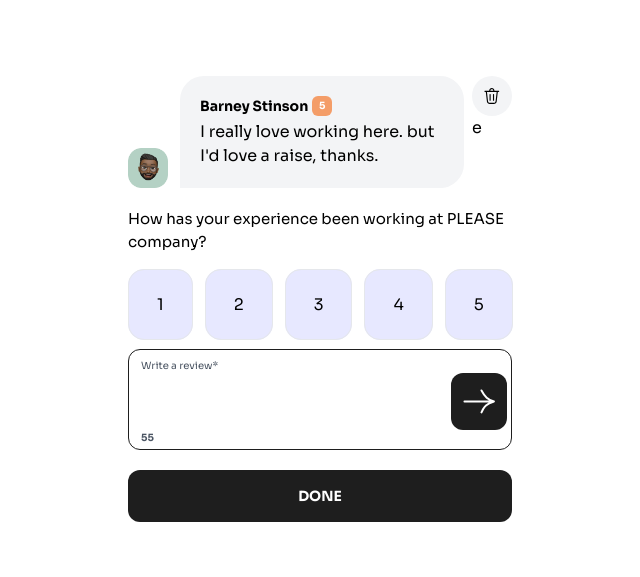
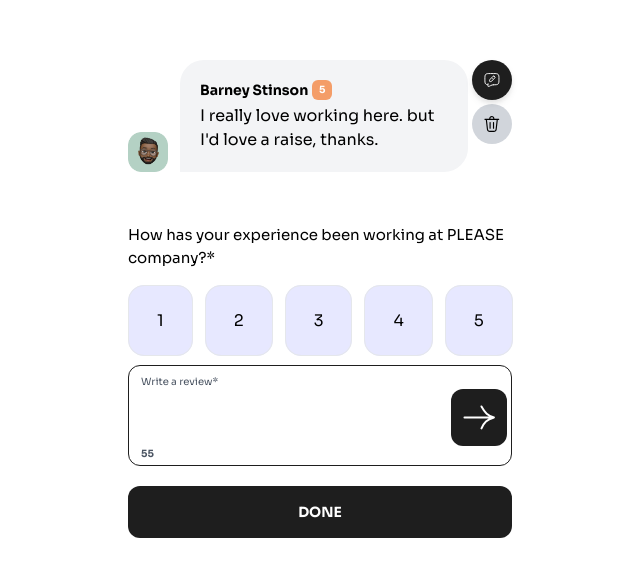
Before and after one commit to soclarence/Team-Feedback-App, a React (Create React App) app: page / in a window 1280 px wide. Shown: the part 101-678 px from the top of the page, without its empty margins (320-960 px from the left). Built offline with nearby package versions, Linux system fonts and the light colour scheme.

Commit message:
complete styling edit and delete feedback buttons

```diff
--- a/src/Components/Buttons/DeleteButton.jsx
+++ b/src/Components/Buttons/DeleteButton.jsx
@@ -2,7 +2,7 @@ import Delete from "../../img/delete.svg"
 
 function deleteButton() {
     return(
-        <div className="bg-gray-100 w-10 h-10 flex justify-center items-center rounded-full">
+        <div className="bg-gray-300 w-10 h-10 cursor-pointer flex justify-center items-center rounded-full hover:drop-shadow-md hover:bg-red-200">
             <img className="w-4 h-4" src={Delete} alt="" />
         </div>
     )
--- a/src/Components/Buttons/EditButton.jsx
+++ b/src/Components/Buttons/EditButton.jsx
@@ -0,0 +1,11 @@
+import Edit from "../../img/edit.svg"
+
+function editButton() {
+    return(
+        <div className="bg-mainBlack w-10 h-10 flex cursor-pointer justify-center items-center drop-shadow-md rounded-full hover:bg-mainBlue">
+            <img className="w-4 h-4" src={Edit} alt="" />
+        </div>
+    )
+}
+
+export default editButton;
--- a/src/Components/Employee/EmployeeFeedback.jsx
+++ b/src/Components/Employee/EmployeeFeedback.jsx
@@ -1,10 +1,11 @@
 import profilePhoto from "../../img/profilePhoto.png"
 import DeleteButton from "../Buttons/DeleteButton";
+import EditButton from "../Buttons/EditButton";
 
 
 function employeeFeedback() {
     return(
-        <div className="w-96 flex items-start space-x-2">
+        <div className="w-96 flex items-start space-x-1 pb-8">
             <div className="flex items-end">
                 <img className="w-[40px] h-[40px]" src={profilePhoto} alt="memoji" />
 
@@ -21,9 +22,9 @@ function employeeFeedback() {
                 </div>
 
             </div>
-            <div className="grid">
+            <div className="grid space-y-1">
+                <EditButton />
                 <DeleteButton />
-                <div>e</div>
             </div>
         </div>
     )
--- a/src/Components/Pages/EnterFeedback.jsx
+++ b/src/Components/Pages/EnterFeedback.jsx
@@ -13,7 +13,7 @@ function enterFeedBack(){
                 </div>
 
                 <div className="w-96 pb-5">
-                    <p className="text-[15px]">How has your experience been working at PLEASE company?</p>
+                    <p className="text-[15px]">How has your experience been working at PLEASE company?*</p>
                 </div>
 
                 <div className="flex flex-row space-x-3">
```
